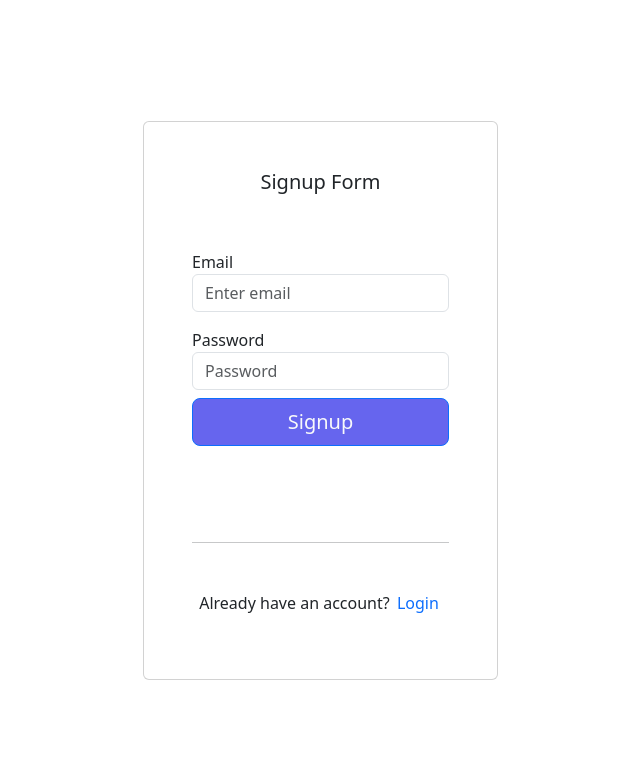
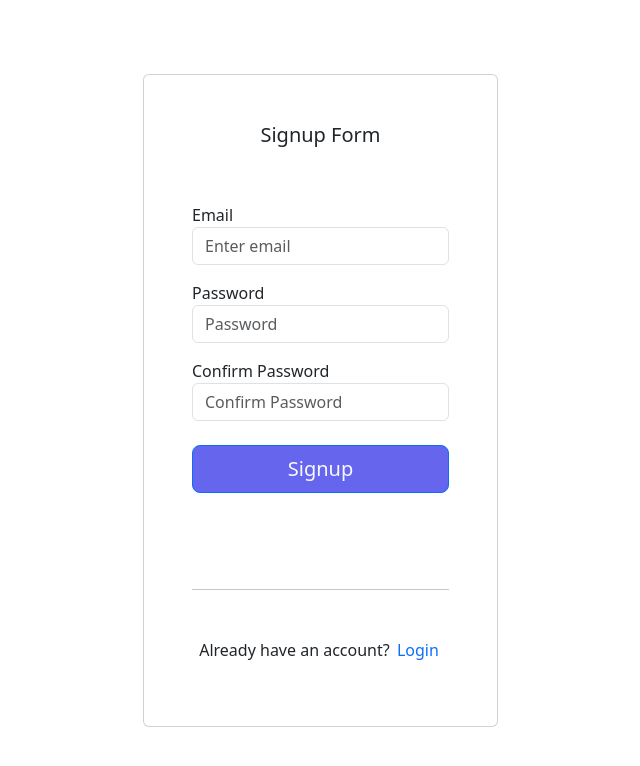
Before and after one commit to Elaiza-zz/Hands-on-Language, a Vue app: page /register in a window 1280 px wide. Shown: the top 766 px of the page, without its empty margins (130-770 px from the left). Built offline with nearby package versions, Linux system fonts and the light colour scheme; no server answers.

Commit message:
++added register functionality

```diff
--- a/src/auth/RegisterView.vue
+++ b/src/auth/RegisterView.vue
@@ -1,37 +1,90 @@
 <script setup>
 import { ref } from 'vue'
 import { useRouter } from 'vue-router'
+import { supabase } from '@/utils/supabase.js'
 
-// Reactive form fields
 const email = ref('')
 const password = ref('')
+const confirmPassword = ref('')
+
 const router = useRouter()
 
-// Register function
-const register = () => {
-  console.log('Registering with:', { email: email.value, password: password.value })
-  router.push('/dashboard') // Update the redirect route as needed
+const submitForm = async () => {
+  if (password.value === confirmPassword.value) {
+    // Disable the submit button and show loading state
+    document.querySelector('#form_register button').disabled = true
+    document.querySelector('#form_register button').innerHTML =
+      `<span class="spinner-border spinner-border-sm" aria-hidden="true"></span>
+      <span>Loading...</span>`
+
+    // Create user
+    const { data, error } = await supabase.auth.signUp({
+      email: email.value,
+      password: password.value,
+    })
+
+    const user_id = data.user.id
+
+    // Check if the user is created successfully
+    if (user_id != null) {
+      const { data, error } = await supabase
+        .from('language')
+        .insert([
+          {
+            user_id: user_id,
+          },
+        ])
+        .select()
+
+      const { data_p, error_p } = await supabase
+        .from('progress')
+        .insert([
+          {
+            user_id: user_id,
+          },
+        ])
+        .select()
+
+      if (!error) {
+        console.log('Sign up successful!')
+      } else {
+        console.log('Something went wrong, please try again later.')
+        console.log('Error creating user:', error)
+      }
+    } else {
+      console.log('Error creating user:', error)
+    }
+
+    // Reset Form
+    email.value = ''
+    password.value = ''
+    confirmPassword.value = ''
+
+    // Enable Submit Button
+    document.querySelector('#form_register button').disabled = false
+    document.querySelector('#form_register button').innerHTML = `Sign Up`
+  } else {
+    console.log('Password does not match. Please try again.')
+  }
 }
 </script>
 
 <template>
   <div class="container">
-    <!--! 1 row -->
     <div class="row justify-content-center">
-      <!--! 1 col -->
       <div class="col">
-        <!--! card -->
         <div class="card border-thin px-5 py-5">
           <h5 class="card-title text-center">Signup Form</h5>
-          <form @submit.prevent>
+          <form id="form_register" @submit.prevent="submitForm">
             <div class="form-group mt-5">
-              <label for="userName">Email</label>
+              <label for="email">Email</label>
               <input
                 type="email"
                 class="form-control"
-                id="userName"
-                v-model="userName"
+                id="email"
+                v-model="email"
                 placeholder="Enter email"
+                required
               />
             </div>
             <div class="form-group mt-3">
@@ -41,15 +94,26 @@ const register = () => {
                 class="form-control"
                 id="password"
                 v-model="password"
-                :rules="passwordRules"
                 placeholder="Password"
+                required
+              />
+            </div>
+            <div class="form-group mt-3">
+              <label for="confirmPassword">Confirm Password</label>
+              <input
+                type="password"
+                class="form-control"
+                id="confirmPassword"
+                v-model="confirmPassword"
+                placeholder="Confirm Password"
+                required
               />
             </div>
             <div class="d-grid gap-2">
               <button
                 style="background-color: #6665ee"
                 type="submit"
-                class="btn btn-outline-primary btn-lg mt-2 mb-5 text-light"
+                class="btn btn-outline-primary btn-lg mt-4 mb-5 text-light"
               >
                 Signup
               </button>
```
Also changed, not shown: src/utils/supabase.js (renamed from src/utils/supbase.js).
